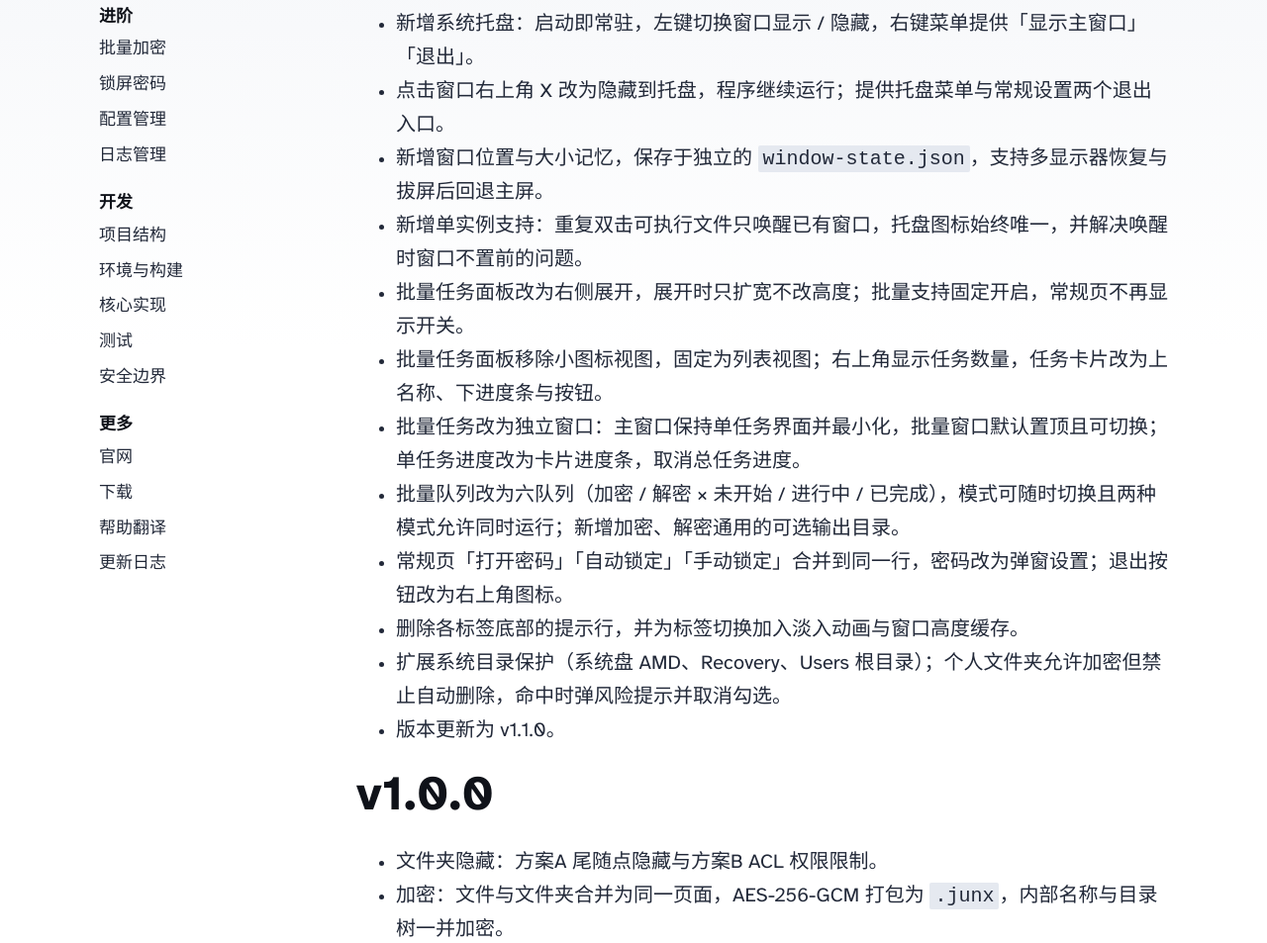
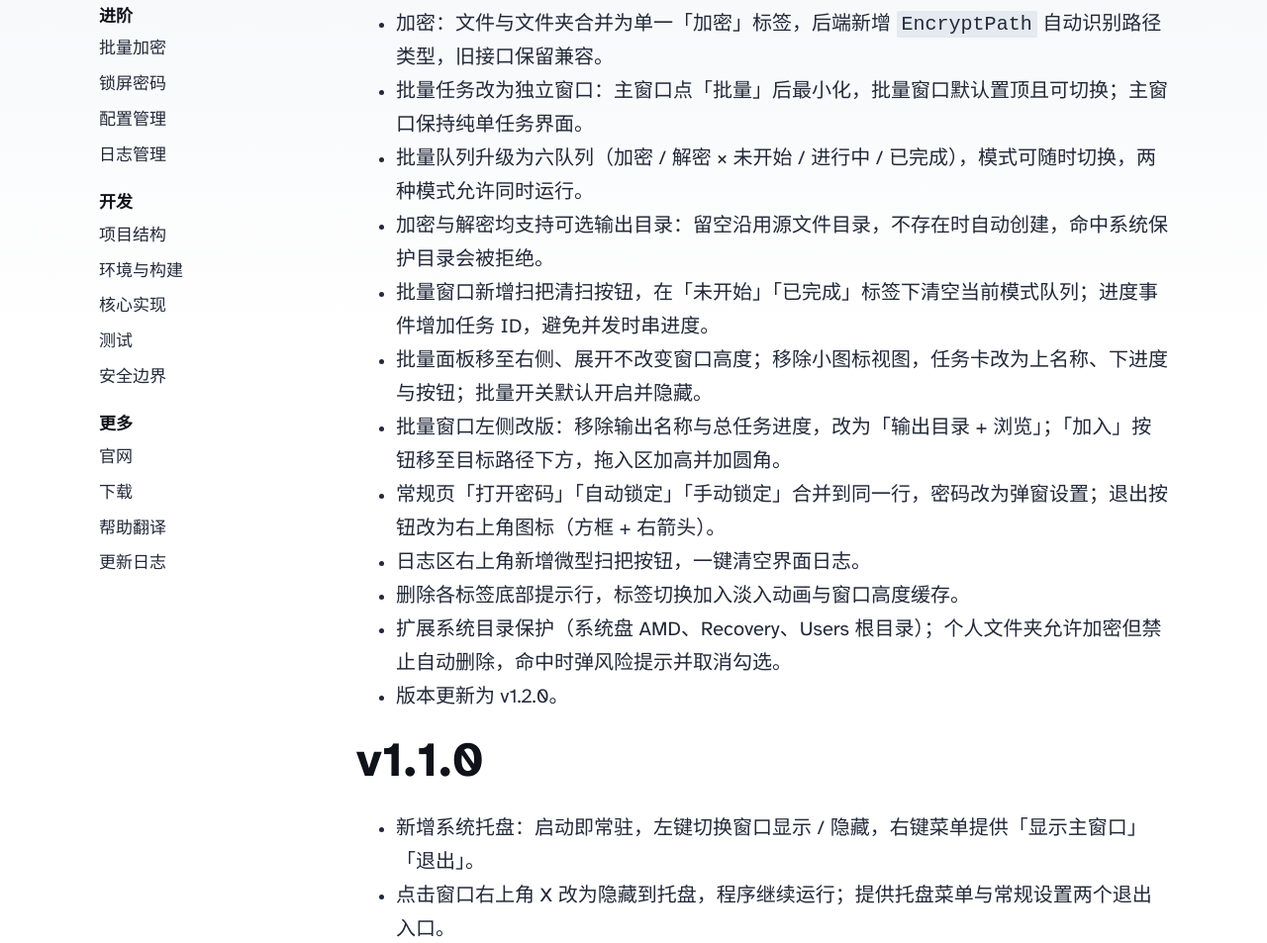
Before and after one commit to WangWangZhou/junx-folder-encryption, an Astro site in the folder website/: page /more/changelog in a window 1280 px wide. Shown: the part 249-1202 px from the top of the page at 99% size. Built offline with nearby package versions, Linux system fonts and the light colour scheme; Astro itself is replaced by a stand-in of ours.

Commit message:
发布 v1.2.0：版本号同步、Release Notes 与 Windows 构建 workflow
- 版本号 1.1.0 -> 1.2.0：build/config.yml、frontend/package.json、main.go 窗口标题、README、website(consts/download/changelog)
- 重生成构建资产，info.json 与 wails.exe.manifest 的版本更新为 1.2.0
- 新增 .github/release-notes/v1.2.0.md，作为 Release 正文来源
- 新增 .github/workflows/build-windows.yml：仅 tag 推送触发，构建单文件 exe 与 NSIS 安装包并发布 Release
- website 更新日志新增 v1.2.0 段，把实际属于 1.2.0 的条目从 v1.1.0 迁出

```diff
--- a/frontend/package.json
+++ b/frontend/package.json
@@ -1,7 +1,7 @@
 {
   "name": "frontend",
   "private": true,
-  "version": "1.1.0",
+  "version": "1.2.0",
   "type": "module",
   "scripts": {
     "dev": "vite",
--- a/website/src/consts.ts
+++ b/website/src/consts.ts
@@ -1,6 +1,6 @@
 // 站点全局数据：所有页面通过 import 引用。
 
-export const SITE_VERSION = "v1.1.0";
+export const SITE_VERSION = "v1.2.0";
 export const SITE_TITLE = `文件夹隐藏工具 ${SITE_VERSION}`;
 export const SITE_DESCRIPTION =
 	"文件夹隐藏工具：文件夹隐藏、文件与文件夹 AES-256-GCM 加密、批量任务与锁屏密码，Windows 10 / 11 桌面应用。";
--- a/website/src/pages/more/changelog.astro
+++ b/website/src/pages/more/changelog.astro
@@ -2,20 +2,30 @@
 import DocLayout from "../../layouts/DocLayout.astro";
 ---
 
-<DocLayout title="更新日志" description="文件夹隐藏工具的版本变更记录，当前版本 v1.1.0。">
+<DocLayout title="更新日志" description="文件夹隐藏工具的版本变更记录，当前版本 v1.2.0。">
+	<h2>v1.2.0</h2>
+	<ul>
+		<li>加密：文件与文件夹合并为单一「加密」标签，后端新增 <code>EncryptPath</code> 自动识别路径类型，旧接口保留兼容。</li>
+		<li>批量任务改为独立窗口：主窗口点「批量」后最小化，批量窗口默认置顶且可切换；主窗口保持纯单任务界面。</li>
+		<li>批量队列升级为六队列（加密 / 解密 × 未开始 / 进行中 / 已完成），模式可随时切换，两种模式允许同时运行。</li>
+		<li>加密与解密均支持可选输出目录：留空沿用源文件目录，不存在时自动创建，命中系统保护目录会被拒绝。</li>
+		<li>批量窗口新增扫把清扫按钮，在「未开始」「已完成」标签下清空当前模式队列；进度事件增加任务 ID，避免并发时串进度。</li>
+		<li>批量面板移至右侧、展开不改变窗口高度；移除小图标视图，任务卡改为上名称、下进度与按钮；批量开关默认开启并隐藏。</li>
+		<li>批量窗口左侧改版：移除输出名称与总任务进度，改为「输出目录 + 浏览」；「加入」按钮移至目标路径下方，拖入区加高并加圆角。</li>
+		<li>常规页「打开密码」「自动锁定」「手动锁定」合并到同一行，密码改为弹窗设置；退出按钮改为右上角图标（方框 + 右箭头）。</li>
+		<li>日志区右上角新增微型扫把按钮，一键清空界面日志。</li>
+		<li>删除各标签底部提示行，标签切换加入淡入动画与窗口高度缓存。</li>
+		<li>扩展系统目录保护（系统盘 AMD、Recovery、Users 根目录）；个人文件夹允许加密但禁止自动删除，命中时弹风险提示并取消勾选。</li>
+		<li>版本更新为 v1.2.0。</li>
+	</ul>
+
 	<h2>v1.1.0</h2>
 	<ul>
 		<li>新增系统托盘：启动即常驻，左键切换窗口显示 / 隐藏，右键菜单提供「显示主窗口」「退出」。</li>
 		<li>点击窗口右上角 X 改为隐藏到托盘，程序继续运行；提供托盘菜单与常规设置两个退出入口。</li>
 		<li>新增窗口位置与大小记忆，保存于独立的 <code>window-state.json</code>，支持多显示器恢复与拔屏后回退主屏。</li>
 		<li>新增单实例支持：重复双击可执行文件只唤醒已有窗口，托盘图标始终唯一，并解决唤醒时窗口不置前的问题。</li>
-		<li>批量任务面板改为右侧展开，展开时只扩宽不改高度；批量支持固定开启，常规页不再显示开关。</li>
-		<li>批量任务面板移除小图标视图，固定为列表视图；右上角显示任务数量，任务卡片改为上名称、下进度条与按钮。</li>
-		<li>批量任务改为独立窗口：主窗口保持单任务界面并最小化，批量窗口默认置顶且可切换；单任务进度改为卡片进度条，取消总任务进度。</li>
-		<li>批量队列改为六队列（加密 / 解密 × 未开始 / 进行中 / 已完成），模式可随时切换且两种模式允许同时运行；新增加密、解密通用的可选输出目录。</li>
-		<li>常规页「打开密码」「自动锁定」「手动锁定」合并到同一行，密码改为弹窗设置；退出按钮改为右上角图标。</li>
-		<li>删除各标签底部的提示行，并为标签切换加入淡入动画与窗口高度缓存。</li>
-		<li>扩展系统目录保护（系统盘 AMD、Recovery、Users 根目录）；个人文件夹允许加密但禁止自动删除，命中时弹风险提示并取消勾选。</li>
+		<li>文档站上线，开发内容从 README 迁移至 website。</li>
 		<li>版本更新为 v1.1.0。</li>
 	</ul>
 
--- a/website/src/pages/more/download.astro
+++ b/website/src/pages/more/download.astro
@@ -5,7 +5,7 @@ import { DOWNLOAD_URL, REPO_URL, SITE_VERSION } from "../../consts";
 
 <DocLayout
 	title="下载"
-	description="下载文件夹隐藏工具 v1.1.0 的单文件版与安装版，适用于 Windows 10 / 11 amd64。"
+	description="下载文件夹隐藏工具 v1.2.0 的单文件版与安装版，适用于 Windows 10 / 11 amd64。"
 >
 	<p>当前发行版本为 {SITE_VERSION}，仅提供 Windows amd64 构建。</p>
 
```
Also changed, not shown: .github/release-notes/v1.2.0.md (added), .github/workflows/build-windows.yml (added), README.md, 11 other files.
